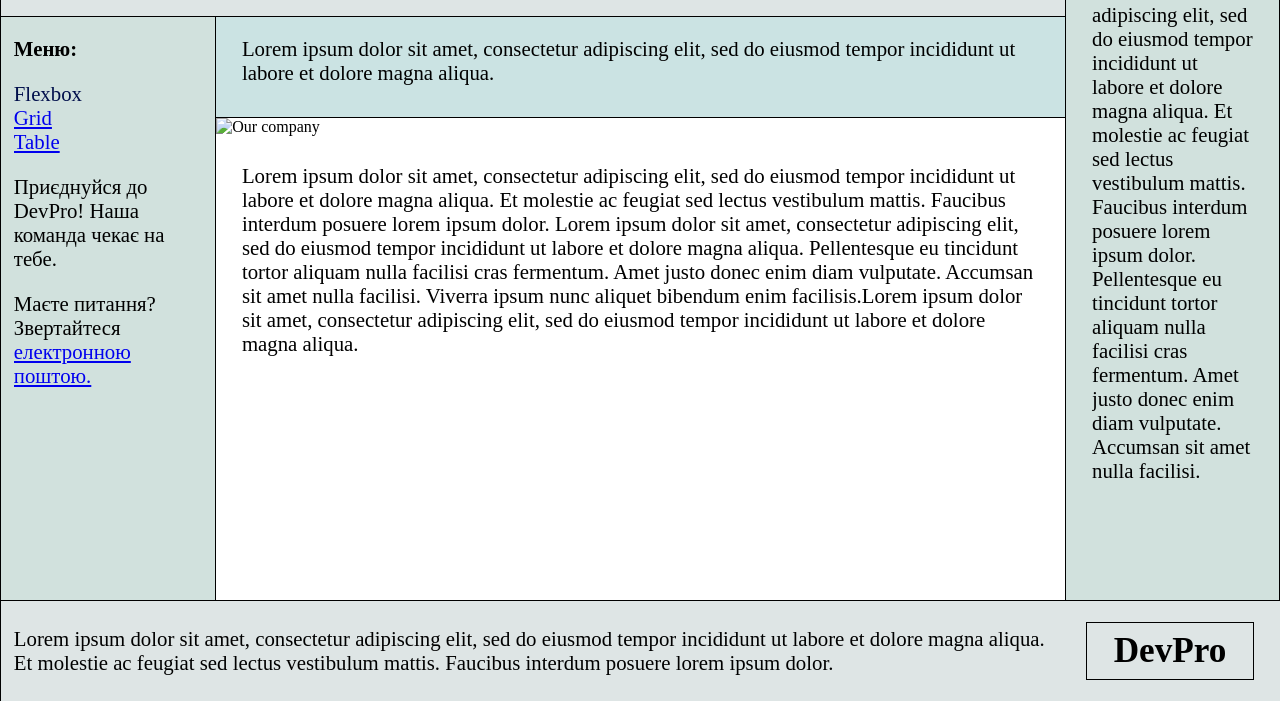
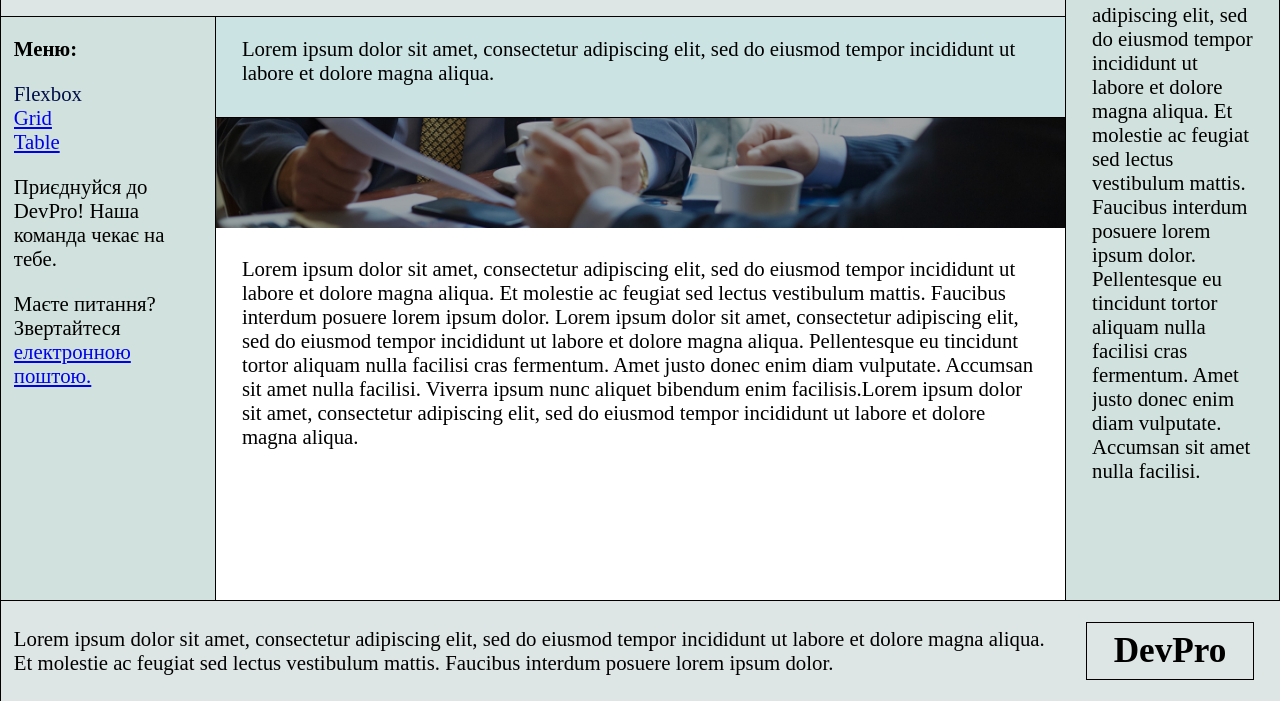
Before and after one commit to youn1on/Web-Labs, a plain HTML site: page Lab3/index.html in a window 1280 px wide. Shown: the part 99-800 px from the top of the page. Drawn offline with Linux system fonts and the light colour scheme.

Commit message:
Image link fixed

```diff
--- a/Lab3/index.html
+++ b/Lab3/index.html
@@ -42,7 +42,7 @@
                      <map name = "our-company">
                          <area shape="rect" coords="0px,0px,1025px,454px" href = "https://en.wikipedia.org/wiki/Company"  target="_self" alt ="Our company">
                      </map>
-                     <img src="../images/our_company.jpg" alt = "Our company" usemap="#our-company">
+                     <img src="../Lab2/images/our_company.jpg" alt = "Our company" usemap="#our-company">
                  </div>
                  <div class = "text-div-center">
                      <p>Lorem ipsum dolor sit amet, consectetur adipiscing elit,
```
